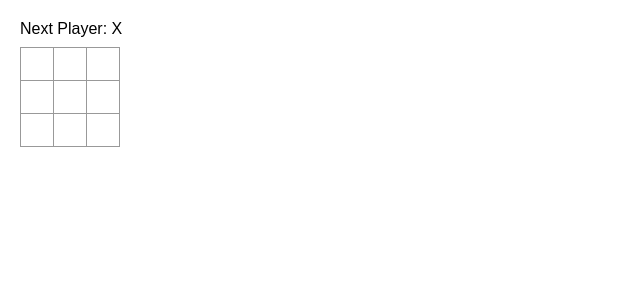
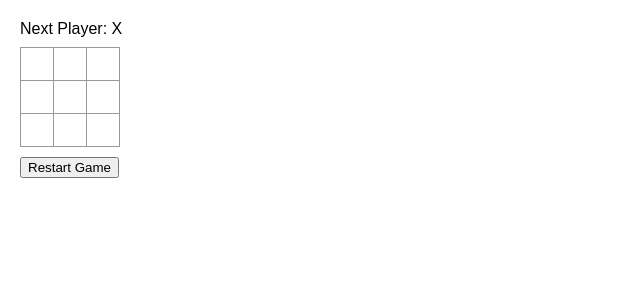
Before and after one commit to BreD1810/react-noughts-and-crosses, a React (Create React App) app: page / in a window 1280 px wide. Shown: the top 300 px of the page, without its empty margins (0-640 px from the left). Built offline with nearby package versions, Linux system fonts and the light colour scheme; the HTML template or start-up script is replaced by a standard one.

Commit message:
feat(extension): Add restart button

```diff
--- a/src/App.js
+++ b/src/App.js
@@ -47,6 +47,11 @@ export default function Board() {
     return "No one!";
   }
 
+  function restartGame() {
+    setSquares(Array(9).fill(null));
+    setXIsNext(true);
+  }
+
   const winner = calculateWinner(squares);
   let status;
   if (winner) {
@@ -73,6 +78,7 @@ export default function Board() {
         <Square value={squares[7]} onSquareClick={() => handleClick(7)} />
         <Square value={squares[8]} onSquareClick={() => handleClick(8)} />
       </div>
+      <button style={{marginTop: '10px'}} onClick={() => restartGame()}>Restart Game</button>
     </>
   )
 }
```
